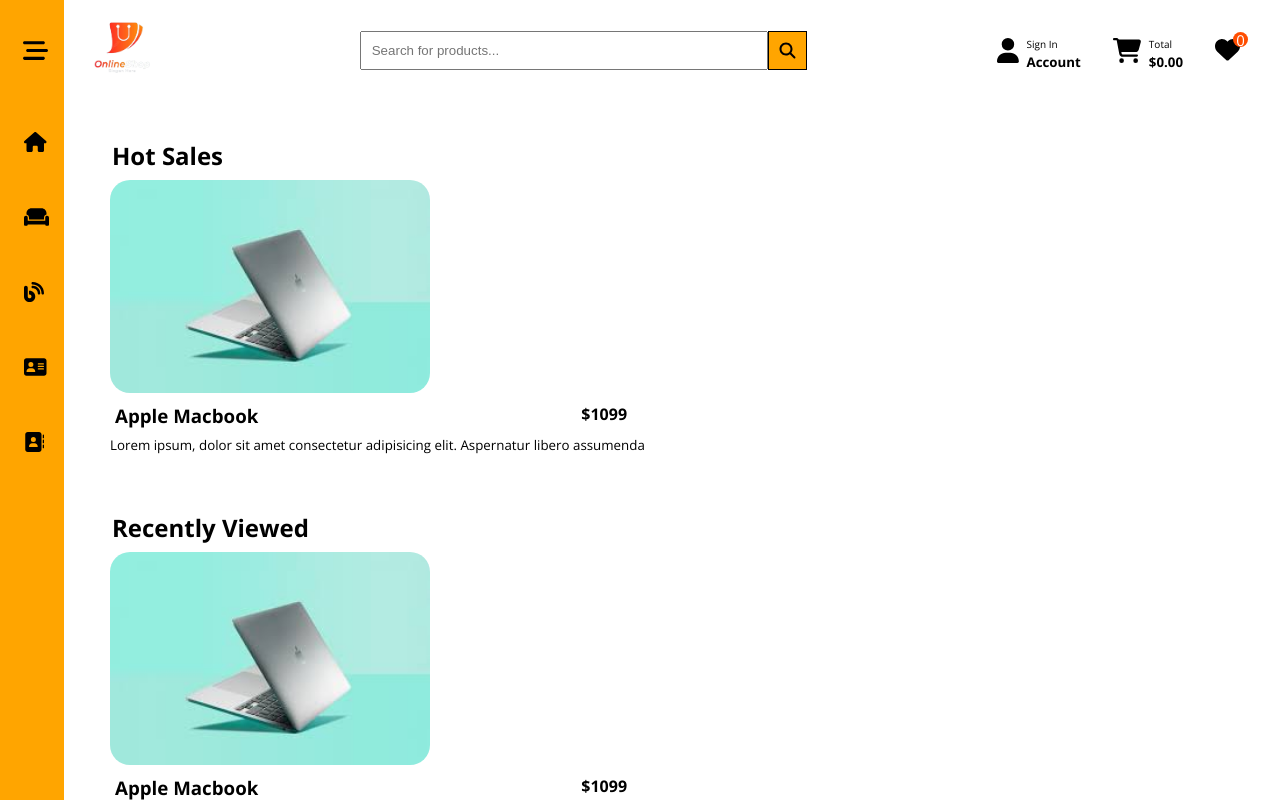
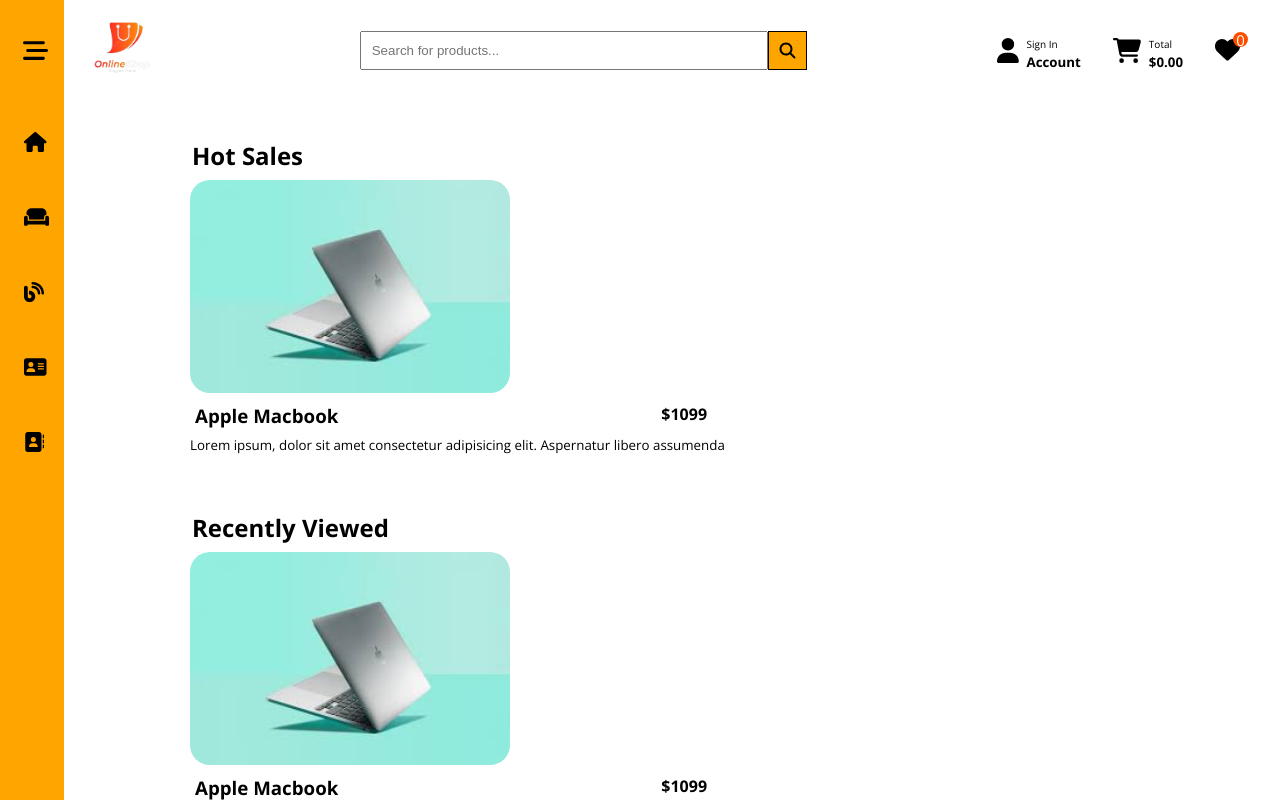
Before and after one commit to personalUseHossain/Online_Shop, a React (Vite) app in the folder frontend/: page / in a window 1280 px wide. Shown: the top 802 px of the page. Built offline with nearby package versions, Linux system fonts and the light colour scheme.

Commit message:
give some margin from left to right

```diff
--- a/frontend/src/CSS/Universal.css
+++ b/frontend/src/CSS/Universal.css
@@ -30,6 +30,9 @@
     margin-left: .5rem;
     display: none;
 }
+.main{
+    margin: 0 5rem;
+}
 .body{
     overflow: hidden;
 }
```
